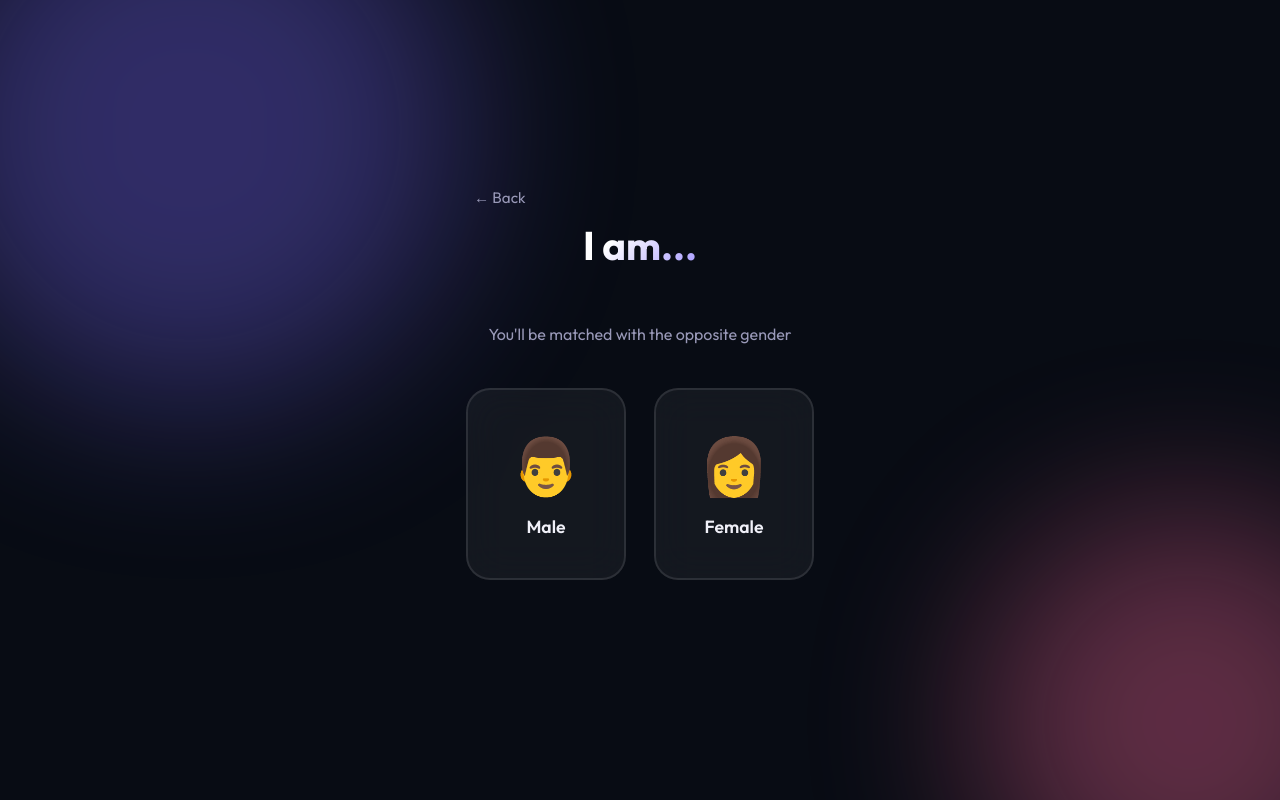
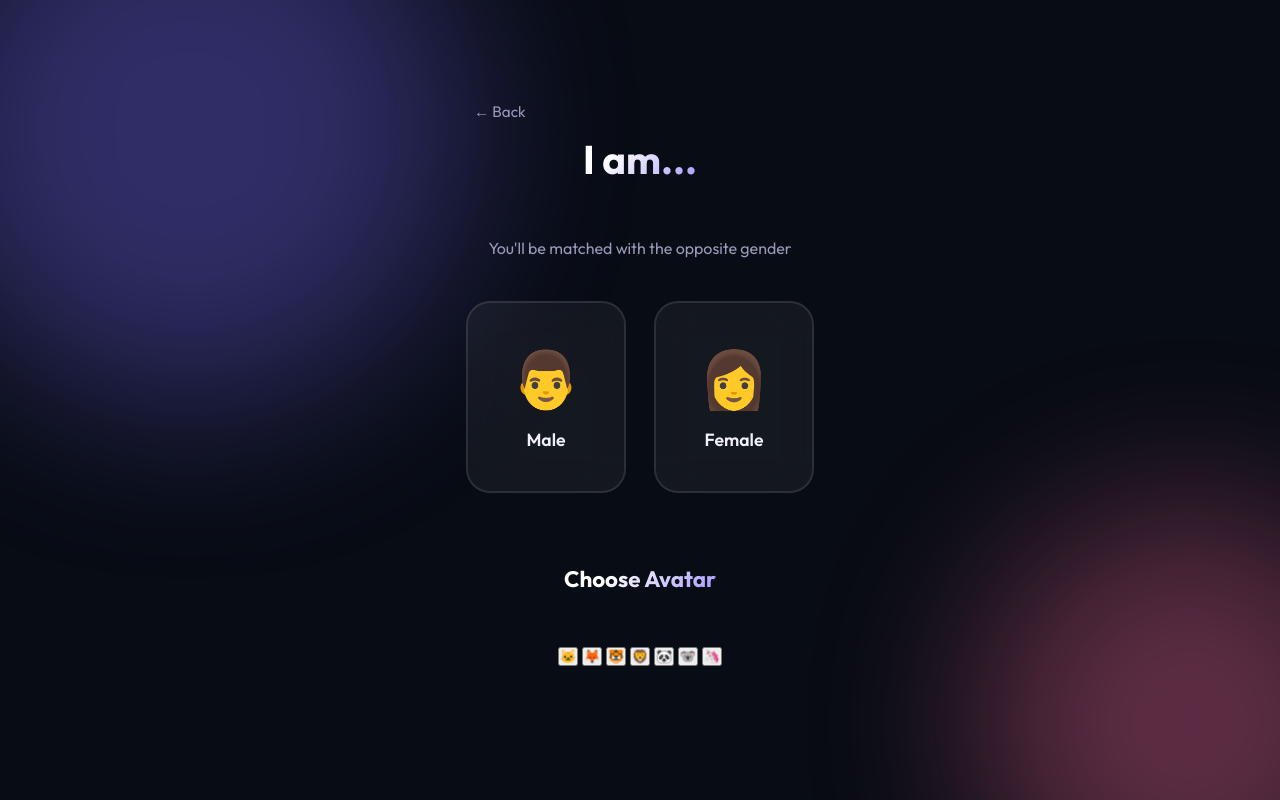
Before and after one commit to sidduajay123/video-chat-app, a website: page public/index.html in a window 1280 px wide. Both pictures are taken after a click on the button "Start Text Chat". Drawn offline with nearby package versions, Linux system fonts and the light colour scheme.

Commit message:
feat: add avatar section, silent IP-geo, and match logic update

```diff
--- a/public/index.html
+++ b/public/index.html
@@ -62,6 +62,16 @@
           <div class="gender-emoji">👩</div>
           <div class="gender-label">Female</div>
         </button>
+      </div>
+      <h3 class="screen-title" style="margin-top: 2rem; font-size: 1.4rem;">Choose Avatar</h3>
+      <div class="avatar-select-container" id="avatar-select-container">
+        <button class="avatar-option active" data-avatar="🐱">🐱</button>
+        <button class="avatar-option" data-avatar="🦊">🦊</button>
+        <button class="avatar-option" data-avatar="🐯">🐯</button>
+        <button class="avatar-option" data-avatar="🦁">🦁</button>
+        <button class="avatar-option" data-avatar="🐼">🐼</button>
+        <button class="avatar-option" data-avatar="🐨">🐨</button>
+        <button class="avatar-option" data-avatar="🦄">🦄</button>
       </div>
     </div>
   </div>
@@ -133,6 +143,7 @@
         <video id="remote-video" autoplay playsinline></video>
         <div class="video-overlay">
           <div class="location-badge peer-badge" id="peer-location-badge">
+            <span id="peer-avatar-badge" style="margin-right: 4px; font-size: 1.1rem;">👤</span>
             <span id="peer-flag"></span>
             <span id="peer-city"></span>
           </div>
@@ -147,6 +158,7 @@
       <div class="video-pip">
         <video id="local-video" autoplay playsinline muted></video>
         <div class="location-badge self-badge" id="self-location-badge">
+          <span id="self-avatar-badge" style="margin-right: 4px; font-size: 1.1rem;">👤</span>
           <span id="self-flag"></span>
           <span id="self-city"></span>
         </div>
@@ -181,7 +193,7 @@
     <div class="text-chat-layout">
       <div class="text-chat-header">
         <div class="chat-peer-info">
-          <div class="peer-avatar">👤</div>
+          <div class="peer-avatar" id="text-peer-avatar">👤</div>
           <div class="peer-details">
             <span class="peer-name">Stranger</span>
             <span class="peer-location-text" id="text-peer-location">📍 Unknown Location</span>
```
